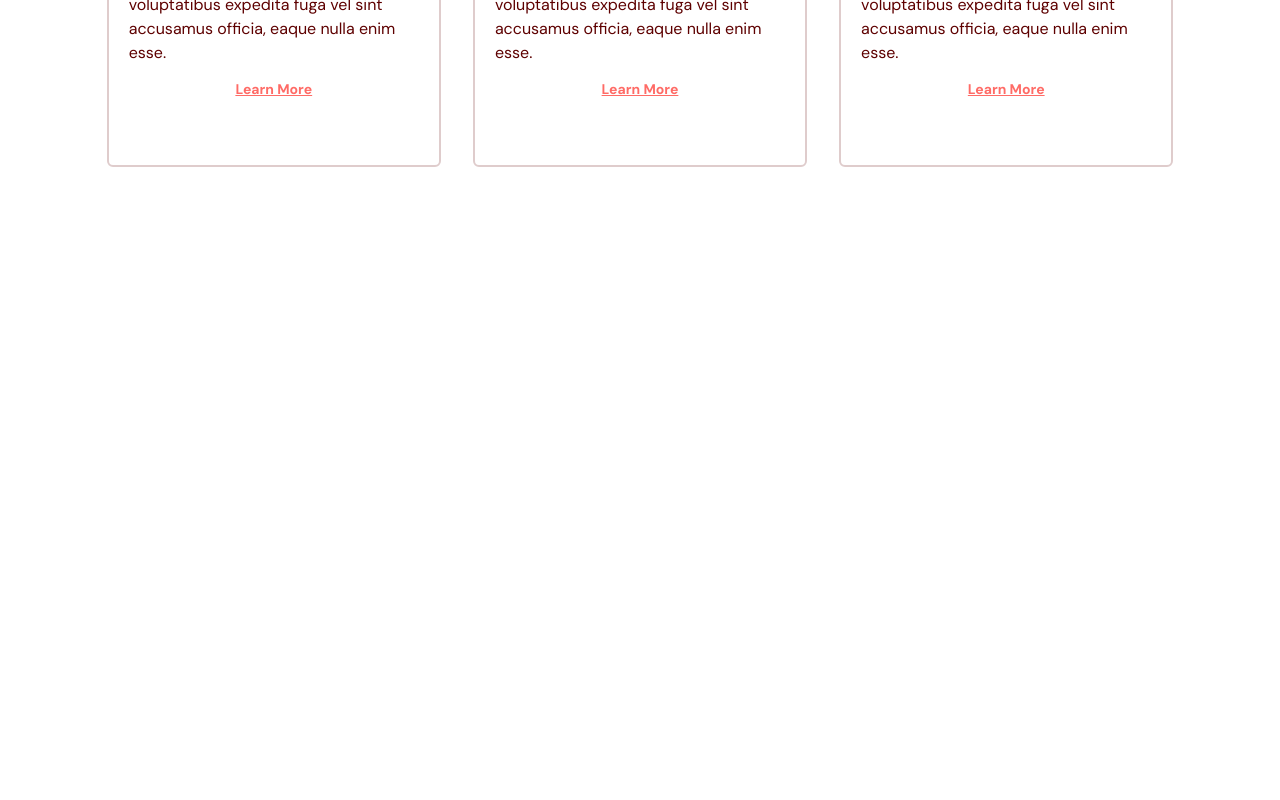
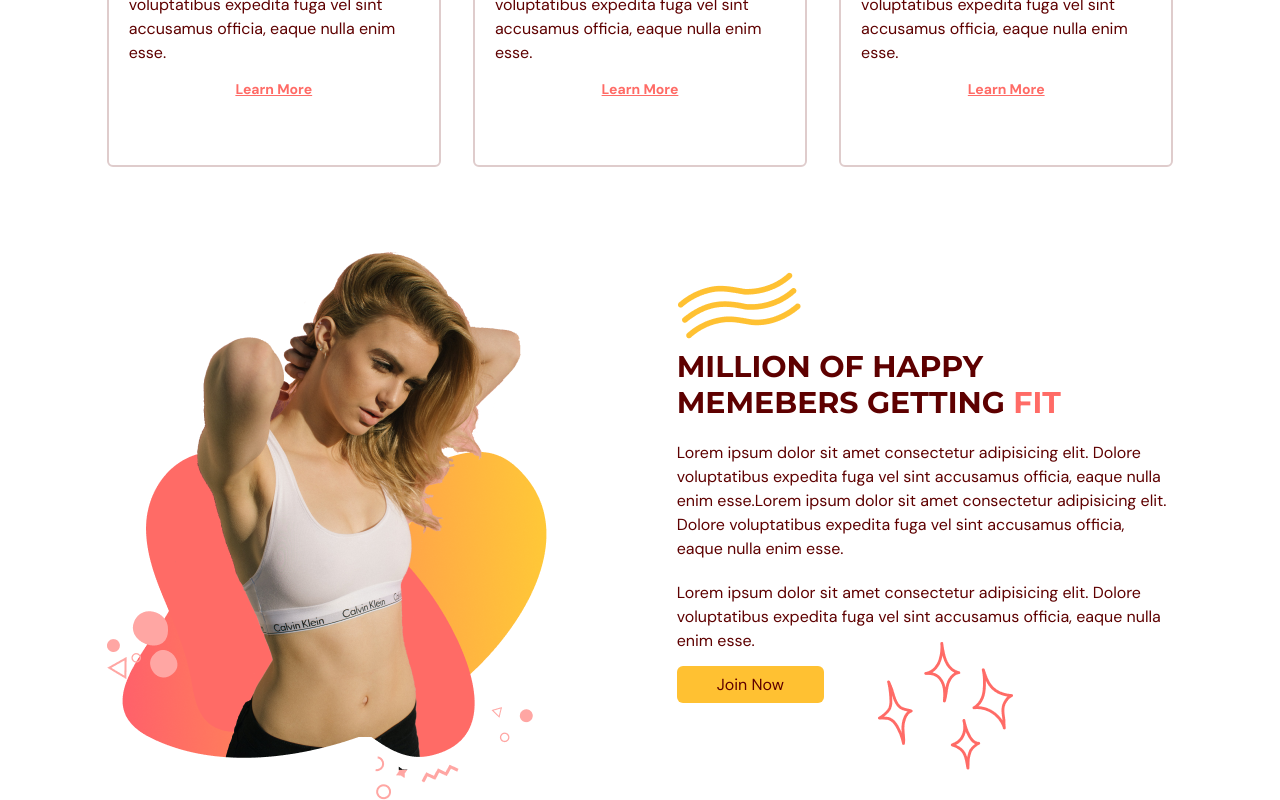
Before and after one commit to domchu/fitness-gym-website, a React (Vite) app: page / in a window 1280 px wide. Shown: the part 1152-1952 px from the top of the page. Before the commit the page ends 1563 px from the top, so only its background shows below. Built offline with nearby package versions, Linux system fonts and the light colour scheme.

Commit message:
chore:done with the benefits description

```diff
--- a/src/scenes/Benefits/index.tsx
+++ b/src/scenes/Benefits/index.tsx
@@ -3,6 +3,8 @@ import { BenefitType, SelectedPage } from "@/shared/types"
 import { HomeModernIcon, UserGroupIcon, AcademicCapIcon } from "@heroicons/react/24/solid";
 import { motion } from "framer-motion";
 import Benefit from "./Benefit";
+import ActiveButton from "@/shared/ActiveButton";
+import BenefitsPageGraphic from "@/assets/BenefitsPageGraphic.png"
 
 
 const benefits: Array<BenefitType> = [
@@ -42,7 +44,7 @@ const Benefits = ({setSelectedPage}: Props) => {
       <section id="benefits" className="mx-auto min-h-full w-5/6">
         <motion.div  onViewportEnter={() =>setSelectedPage(SelectedPage.Home)}>
 
-        </motion.div>
+
 
         {/* HEADER COMMENT */}
         <motion.div
@@ -77,8 +79,38 @@ const Benefits = ({setSelectedPage}: Props) => {
               setSelectedPage={setSelectedPage}
             />
           ))}
+          </motion.div>
+          {/* GRAPHIC & DESCRIPTION */}
+          <div className="mt-16 items-center justify-between gap-20 md:mt-20 md:flex">
+            {/* IMAGE */}
+            <img src={BenefitsPageGraphic} alt="Benefits Image Graphic" className="mx-auto" />
+
+            {/* DESCRIPTION */}
+            <div>
+{/* TITLE */}
+              <div className="relative">
+                <div className="before:absolute before:-top-20 left:-20 before:-z[-1] before:content-abstractwaves">
+                  <div>
+                    <Htext>MILLION OF HAPPY MEMEBERS GETTING {" "} <span className="text-primary-500">FIT</span></Htext>
+                  </div>
+
+                </div>
+</div>
+              {/* DESCRIPTION*/}
+              <div>
+                <p className="my-5">Lorem ipsum dolor sit amet consectetur adipisicing elit. Dolore voluptatibus expedita fuga vel sint accusamus officia, eaque nulla enim esse.Lorem ipsum dolor sit amet consectetur adipisicing elit. Dolore voluptatibus expedita fuga vel sint accusamus officia, eaque nulla enim esse.</p>
+                <p className="mb-5">Lorem ipsum dolor sit amet consectetur adipisicing elit. Dolore voluptatibus expedita fuga vel sint accusamus officia, eaque nulla enim esse.</p>
+              </div>
+{/* BUTTON */}
+              <div className="relative">
+                <div className="before:absolute before:-bottom-20 before:right-40 before:-z-[-1] before:content-sparkles"></div>
+                <ActiveButton setSelectedPage={setSelectedPage}>
+                  Join Now
+                </ActiveButton>
+</div>
+            </div>
+          </div>
         </motion.div>
-
     </section>
     </>
   )
```
